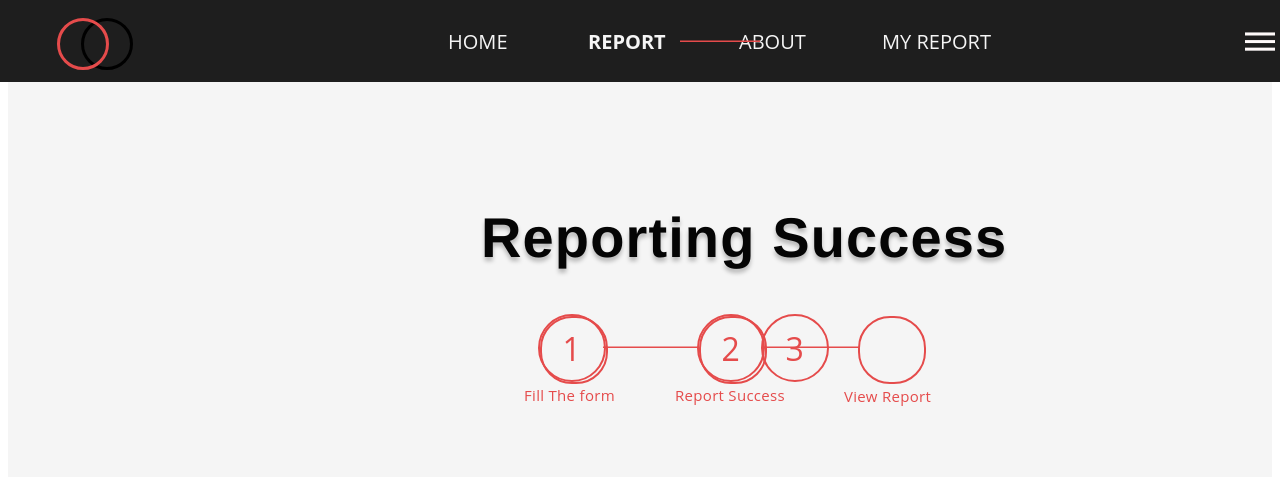
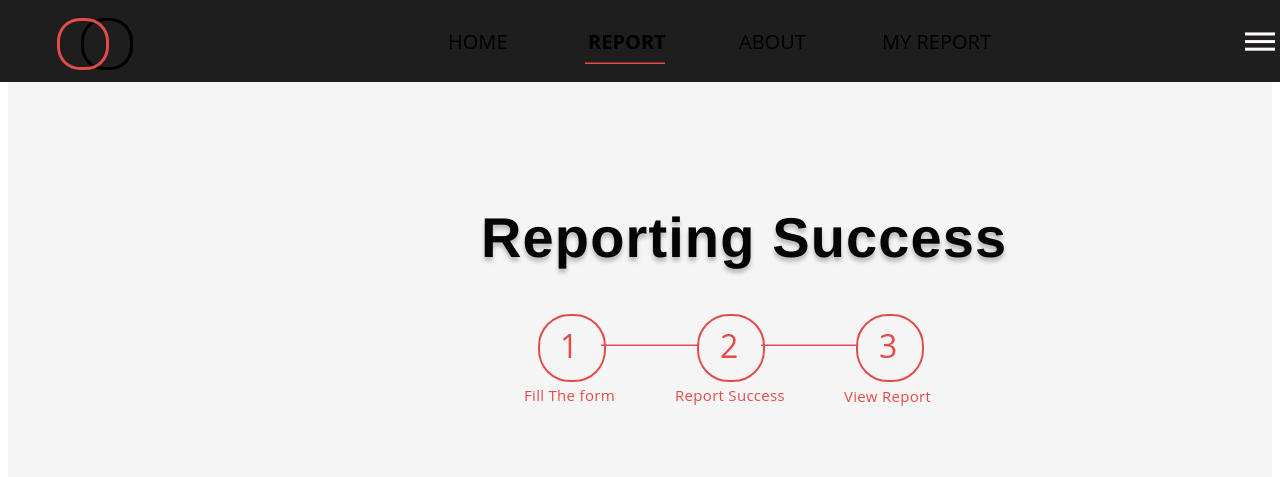
Before and after one commit to farhangold/ayo-lapor, a CodeIgniter app: page /ayo-lapor/index.php/report/reportsuccess in a window 1280 px wide; the page is wider, and only the part inside the window is pictured. Shown: the top 477 px of that part. Run offline with CodeIgniter, Linux system fonts and the light colour scheme.

Commit message:
merapikan file report success

```diff
--- a/assets/style.css
+++ b/assets/style.css
@@ -132,23 +132,17 @@
 }
 
 .report-berhasil .overlap {
-  display: flex;
-  align-items: center;
-  justify-content: center;
   position: absolute;
-  width: 64px;
+  width: 159px;
   height: 64px;
   top: 0;
   left: 14px;
-  border-radius: 50%; /* Menggunakan 50% untuk membuatnya lingkaran */
-  border: 2px solid #e54b4b;
 }
 
 .report-berhasil .text-wrapper-4 {
   position: absolute;
-  top: 50%;
-  left: 50%;
-  transform: translate(-50%, -50%); /* Membuat elemen berada di tengah-tengah */
+  top: 10px;
+  left: 22px;
   font-family: "Open Sans", Helvetica;
   font-weight: 400;
   color: #e54b4b;
@@ -158,26 +152,21 @@
 }
 
 .report-berhasil .ellipse {
-  display: flex;
-  align-items: center;
-  justify-content: center;
-  position: absolute;
   width: 64px;
   height: 64px;
-  top: 0;
   left: 0;
   border-radius: 32px;
   border: 2px solid;
   border-color: #e54b4b;
+  position: absolute;
+  top: 0;
 }
 
 .report-berhasil .line {
-  display: flex;
-  align-items: center;
-  position: absolute;
   width: 96px;
   top: 30px;
   left: 63px;
+  position: absolute;
   height: 2px;
 }
 
@@ -206,23 +195,18 @@
 }
 
 .report-berhasil .overlap-2 {
-  display: flex;
-  align-items: center;
-  justify-content: center;
   position: absolute;
   width: 64px;
   height: 64px;
   top: 0;
   left: 173px;
-  border-radius: 50%; /* Menggunakan 50% untuk membuatnya lingkaran */
-  border: 2px solid #e54b4b;
+  border-radius: 32px;
 }
 
 .report-berhasil .text-wrapper-7 {
+  left: 23px;
   position: absolute;
-  top: 50%;
-  left: 50%;
-  transform: translate(-50%, -50%); /* Membuat elemen berada di tengah-tengah */
+  top: 10px;
   font-family: "Open Sans", Helvetica;
   font-weight: 400;
   color: #e54b4b;
@@ -232,23 +216,17 @@
 }
 
 .report-berhasil .overlap-3 {
-  display: flex;
-  align-items: center;
-  justify-content: center;
   position: absolute;
-  width: 64px;
+  width: 159px;
   height: 64px;
   top: 0;
   left: 237px;
-  border-radius: 50%; /* Menggunakan 50% untuk membuatnya lingkaran */
-  border: 2px solid #e54b4b;
 }
 
 .report-berhasil .text-wrapper-8 {
+  left: 118px;
   position: absolute;
-  top: 50%;
-  left: 50%;
-  transform: translate(-50%, -50%); /* Membuat elemen berada di tengah-tengah */
+  top: 10px;
   font-family: "Open Sans", Helvetica;
   font-weight: 400;
   color: #e54b4b;
@@ -300,7 +278,7 @@
   position: absolute;
   top: 0;
   font-family: "Open Sans", Helvetica;
-  color: #f5f5f5;
+  color: var(--white);
   font-size: 20px;
   letter-spacing: 0;
   line-height: normal;
@@ -312,7 +290,7 @@
   position: absolute;
   top: 0;
   font-family: "Open Sans", Helvetica;
-  color: #f5f5f5;
+  color: var(--white);
   font-size: 20px;
   letter-spacing: 0;
   line-height: normal;
@@ -325,7 +303,7 @@
   position: absolute;
   top: 0;
   font-family: "Open Sans", Helvetica;
-  color: #f5f5f5 ;
+  color: var(--white);
   font-size: 20px;
   letter-spacing: 0;
   line-height: normal;
@@ -333,12 +311,12 @@
 
 .report-berhasil .text-wrapper-12 {
   position: absolute;
-  width: 120px;
+  width: 109px;
   top: 0;
   left: 434px;
   font-family: "Open Sans", Helvetica;
   font-weight: 400;
-  color: #f5f5f5 ;
+  color: var(--white);
   font-size: 20px;
   letter-spacing: 0;
   line-height: normal;
@@ -361,7 +339,7 @@
   width: 46px;
   height: 46px;
   left: 24px;
-  border-radius: 50%; /* Menggunakan 50% untuk membuatnya lingkaran */
+  border-radius: 22.94px/23px;
   border: 3px solid;
   border-color: var(--white);
   position: absolute;
@@ -372,7 +350,7 @@
   width: 46px;
   height: 46px;
   left: 0;
-  border-radius: 50%; /* Menggunakan 50% untuk membuatnya lingkaran */
+  border-radius: 22.94px/23px;
   border: 3px solid;
   border-color: #e54b4b;
   position: absolute;
@@ -381,9 +359,8 @@
 
 .report-berhasil .line-2 {
   width: 80px;
-  top: 50%;
-  left: 50%;
-  transform: translate(-50%, -50%); /* Membuat elemen berada di tengah-tengah */
+  top: 62px;
+  left: 585px;
   position: absolute;
   height: 2px;
 }
```
